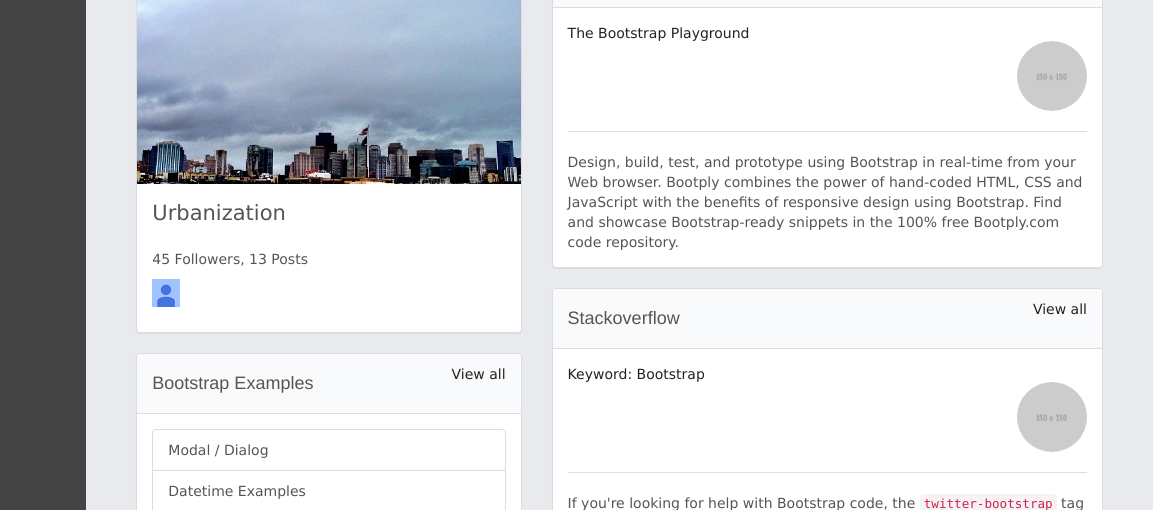
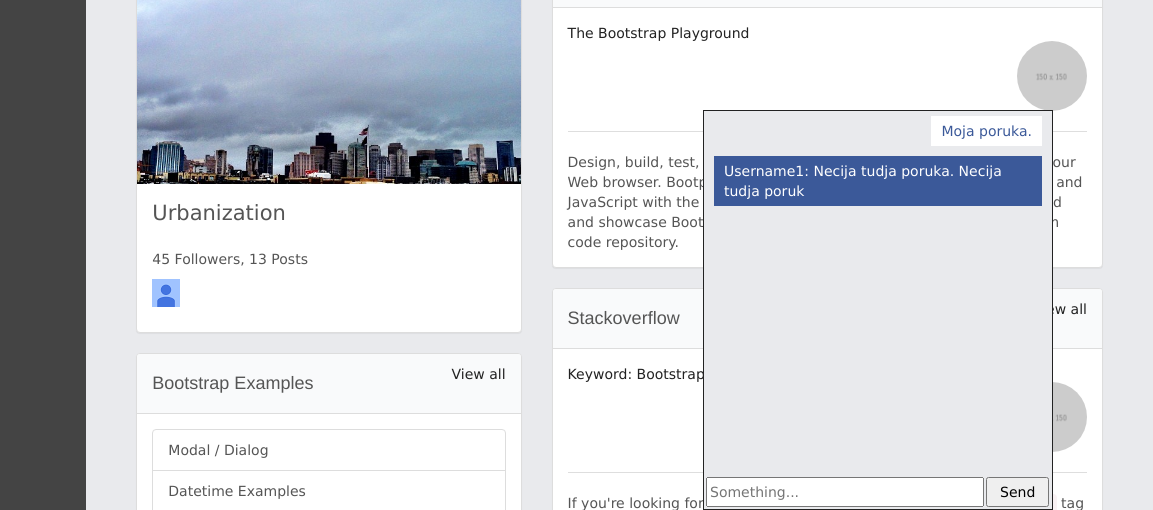
Before and after one commit to squaloIT/Node.js-ChatApp, a website: page public/index.html in a window 1280 px wide. Shown: the part 290-800 px from the top of the page, 127-1280 px from the left. Drawn offline with nearby package versions, Linux system fonts and the light colour scheme; no server answers.

Commit message:
Dodato slanje poruka preko front-enda

```diff
--- a/public/assets/css/facebook.css
+++ b/public/assets/css/facebook.css
@@ -235,7 +235,56 @@ h1,h2,h3 {
 small.text-muted {
   font-family:courier,courier-new,monospace;
 }
+/* ******************** MOJ CSS ******************** */
 
+#chatWindow {
+  width:350px;
+  height:400px;
+  border:1px solid #222;
+  background-color: #e9eaed;
+  position:fixed;
+  right:100px;
+  bottom:0px;
+  z-index:100;
+}
+#chatWindow #tbMessage {
+  position: absolute;
+  bottom:2px;
+  left:2px;
+  width:80%;
+  height:30px;
+}
+#chatWindow #btnSendMessage {
+  position: absolute;
+  bottom:2px;
+  right:3px;
+  width:18%;
+  height:30px;
+
+}
+
+#chatWindow .messageWrapper .myMessage{
+  margin:5px 10px;
+  padding:5px 10px;
+  color:#3B5999;
+  background-color:#FFF;
+  display:inline-block;
+  float:right;
+}
+#chatWindow .messageWrapper .othersMessage{
+  margin:5px 10px;
+  padding:5px 10px;
+  color:#FFF;
+  background-color:#3B5999;
+  display:inline-block;
+  float:left;
+}
+
+#chatWindow .messageWrapper{
+  width:100%;
+  min-height:35px;
+  display:block;
+}
 /* adjust the contents on smaller devices */
 @media (max-width: 768px) {
 
--- a/public/assets/js/index.js
+++ b/public/assets/js/index.js
@@ -11,11 +11,27 @@ socket.on('disconnect',function(){
 });
 
 socket.on('newMessage', function(message){
-    console.log(`User connected from ${message.from}, message ${message.text}.`);
+    // console.log(`User connected from ${message.from}, message ${message.text}.`);
+    $("#chatWindow").append(`
+        <div class="messageWrapper">
+            <p class='othersMessage'>${message.from}: ${message.text}.</p>
+        </div>`);
 });
-socket.emit('createMessage', {
-	from:'Andrijana Petakovic',
-	text:'Jebem te u dupe.'
-}, function(){
-	console.log("Acknowledgement");
+// socket.emit('createMessage', {
+// 	from:'Andrijana Petakovic',
+// 	text:'Jebem te u dupe.'
+// }, function(){
+// 	console.log("Acknowledgement");
+// });
+
+$("#btnSendMessage").click(function(e){
+    socket.emit('createMessage',{
+        from:'User',
+        text: $("#tbMessage").val()
+    }, function(message){
+        $("#chatWindow").append(`
+        <div class="messageWrapper">
+            <p class='myMessage'>${message}.</p>
+        </div>`);
+    });
 });
--- a/public/index.html
+++ b/public/index.html
@@ -13,7 +13,19 @@
     </head>
 
     <body>
+        <div id="chatWindow">
+					<div class="messageWrapper">
+						<p class='myMessage'>Moja poruka.</p>
+					</div>
+					<div class="messageWrapper">
+						<p class='othersMessage'>Username1: Necija tudja poruka. Necija tudja poruk</p>
+					</div>
 
+					<form action="#" method="post">
+						<input type="text" id="tbMessage" placeholder="Something..."/>
+						<input type="button" id='btnSendMessage' value="Send"/>
+					</form>
+				</div>
         <div class="wrapper">
 			<div class="box">
 				<div class="row row-offcanvas row-offcanvas-left">
@@ -307,8 +319,8 @@
 		  </div>
 		</div>
 
-        <script type="text/javascript" src="assets/js/jquery.js"></script>
-				<script type="text/javascript" src="assets/js/bootstrap.js"></script>
+        <script type="text/javascript" src="assets/js/libs/jquery.js"></script>
+				<script type="text/javascript" src="assets/js/libs/bootstrap.js"></script>
 				<script src='/socket.io/socket.io.js'></script>
         <script src='assets/js/index.js'></script>
         <script type="text/javascript">
--- a/server/server.js
+++ b/server/server.js
@@ -35,8 +35,9 @@ io.on('connection',(socket)=>{
 
   socket.on("createMessage", (newMsg, callback)=>{
     console.log('Create message and send it!',newMsg);
-    io.emit('newMessage',generateMessage(newMsg.from, newMsg.text));
-    callback();
+    // io.emit('newMessage',generateMessage(newMsg.from, newMsg.text));
+    socket.broadcast.emit('newMessage',generateMessage(newMsg.from, newMsg.text));
+    callback(newMsg.text);
     // io.emit('newMessage',{
     //   from:newMsg.from,
     //   text:newMsg.text,
```
Also changed, not shown: public/assets/js/libs/bootstrap.js (renamed from public/assets/js/bootstrap.js), public/assets/js/libs/jquery.js (renamed from public/assets/js/jquery.js), 1 other file.
